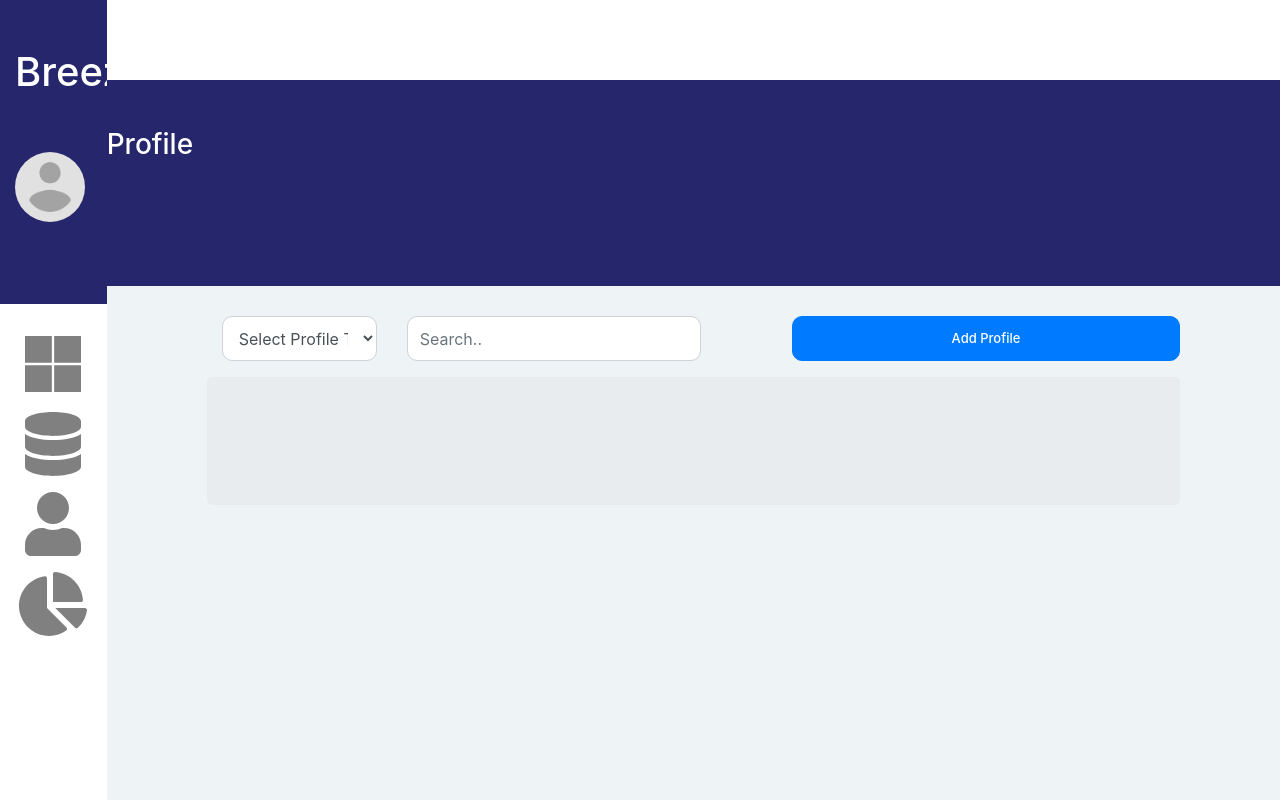
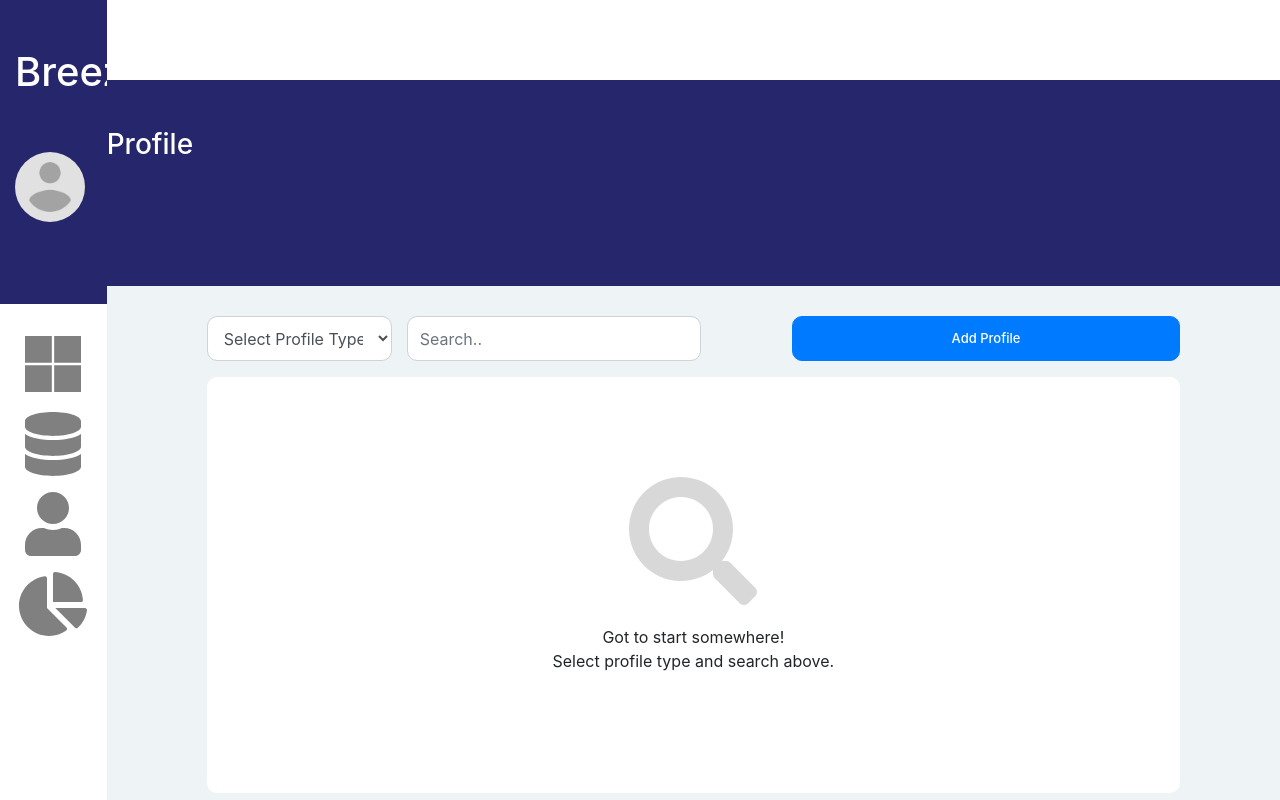
Before and after one commit to nadeem6993/breez-ui, a React (Create React App) app: page /dashboard in a window 1280 px wide. Both pictures are taken after a click on the button 53 px from the left and 524 px from the top of the page. Shown: the top 800 px of the page. Built offline with nearby package versions, Linux system fonts and the light colour scheme.

Commit message:
Fourth commit

```diff
--- a/src/pages/Profile/Patient.js
+++ b/src/pages/Profile/Patient.js
@@ -4,32 +4,44 @@ import { Table } from "react-bootstrap";
 const Patient = () => {
   return (
     <div>
-      <Table striped bordered hover>
-        <thead>
+      <Table hover style={{ fontSize: "small" }}>
+        <thead style={{ backgroundColor: "lightgrey" }}>
           <tr>
-            <th>#</th>
-            <th>First Name</th>
-            <th>Last Name</th>
-            <th>Username</th>
+            <th>Profile ID</th>
+            <th>Name</th>
+            <th>Email Address</th>
+            <th colSpan="2">Mobile Phone</th>
+            <th>Assigned</th>
           </tr>
         </thead>
         <tbody>
           <tr>
-            <td>1</td>
-            <td>Mark</td>
-            <td>Otto</td>
-            <td>@mdo</td>
+            <td>P323192</td>
+            <td>Daniel Avina</td>
+            <td>dan.avina@boltdental.com</td>
+            <td colSpan="2">415-577-4654</td>
+            <td>Mary Arredondo</td>
           </tr>
           <tr>
-            <td>2</td>
-            <td>Jacob</td>
-            <td>Thornton</td>
-            <td>@fat</td>
+            <td>P323192</td>
+            <td>Suranne Cooke</td>
+            <td>dan.avina@boltdental.com</td>
+            <td colSpan="2">415-577-4654</td>
+            <td>Mary Arredondo</td>
           </tr>
           <tr>
-            <td>3</td>
-            <td colSpan="2">Larry the Bird</td>
-            <td>@twitter</td>
+            <td>P323193</td>
+            <td>Daniel Avina</td>
+            <td>dan.avina@boltdental.com</td>
+            <td colSpan="2">415-577-4654</td>
+            <td>Mary Arredondo</td>
+          </tr>
+          <tr>
+            <td>P323194</td>
+            <td>Daniel Avina</td>
+            <td>dan.avina@boltdental.com</td>
+            <td colSpan="2">415-577-4654</td>
+            <td>Mary Arredondo</td>
           </tr>
         </tbody>
       </Table>
--- a/src/pages/Profile/Profile.js
+++ b/src/pages/Profile/Profile.js
@@ -1,23 +1,31 @@
 import React, { useState } from "react";
-import {
-  Container,
-  Row,
-  Col,
-  Image,
-  Form,
-  Button,
-  Jumbotron,
-} from "react-bootstrap";
+import { Container, Row, Col, Form, Button } from "react-bootstrap";
 import "./Profile.css";
 import { FontAwesomeIcon } from "@fortawesome/react-fontawesome";
-import { faMicrosoft } from "@fortawesome/free-brands-svg-icons";
-import {
-  faDatabase,
-  faUser,
-  faChartPie,
-} from "@fortawesome/free-solid-svg-icons";
-import avatar from "../../assets/Profile.png";
+import { faSearch } from "@fortawesome/free-solid-svg-icons";
 import Patient from "./Patient";
+
+const NoSelection = () => {
+  return (
+    <div
+      style={{
+        display: "flex",
+        flexDirection: "column",
+        alignItems: "center",
+        padding: "100px 0px",
+      }}
+    >
+      <FontAwesomeIcon
+        icon={faSearch}
+        size="8x"
+        style={{ color: "grey", opacity: "0.3" }}
+      />
+      <p style={{ textAlign: "center", margin: "20px" }}>
+        Got to start somewhere! <br /> Select profile type and search above.
+      </p>
+    </div>
+  );
+};
 
 const Profile = () => {
   const [profile, setProfile] = useState("none");
@@ -46,7 +54,7 @@ const Profile = () => {
             lg="12"
             style={{
               backgroundColor: "rgb(238, 244, 245)",
-              minHeight: "120vh",
+              minHeight: "100vh",
               paddingTop: "30px",
             }}
           >
@@ -55,7 +63,7 @@ const Profile = () => {
                 <Row>
                   <Col lg="7">
                     <Form className="d-flex">
-                      <Col lg="4">
+                      <Col lg="4" style={{ padding: "0px" }}>
                         <Form.Group controlId="formProfileType">
                           <Form.Control
                             required
@@ -63,7 +71,10 @@ const Profile = () => {
                             placeholder="Select Profile Type"
                             as="select"
                             onChange={handleChange}
-                            style={{ height: "45px", borderRadius: "10px" }}
+                            style={{
+                              height: "45px",
+                              borderRadius: "10px",
+                            }}
                           >
                             <option value="none">Select Profile Type</option>
                             <option value="patient">Patient</option>
@@ -110,7 +121,15 @@ const Profile = () => {
             </Row>
             <Row>
               <Col lg="12" style={{ padding: "0px 100px 0px 100px" }}>
-                <Jumbotron>{profile === "patient" && <Patient />}</Jumbotron>
+                <div
+                  style={{
+                    backgroundColor: "white",
+                    border: "none",
+                    borderRadius: "10px",
+                  }}
+                >
+                  {profile === "patient" ? <Patient /> : <NoSelection />}
+                </div>
               </Col>
             </Row>
           </Col>
```
